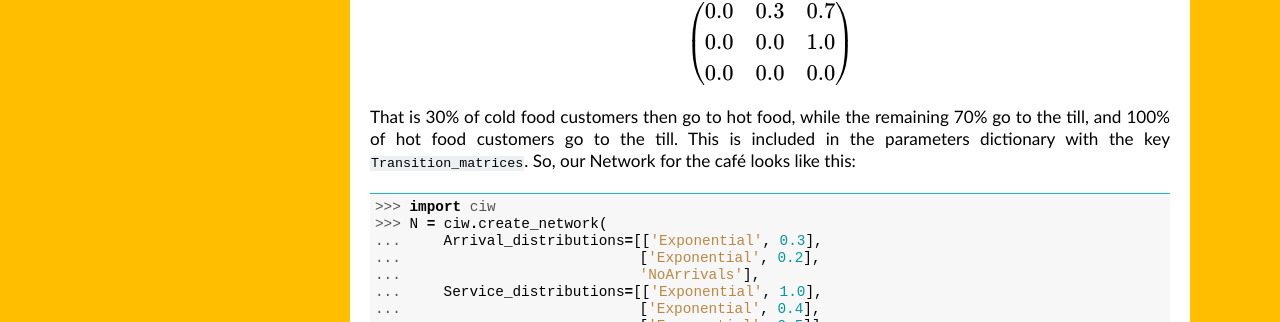
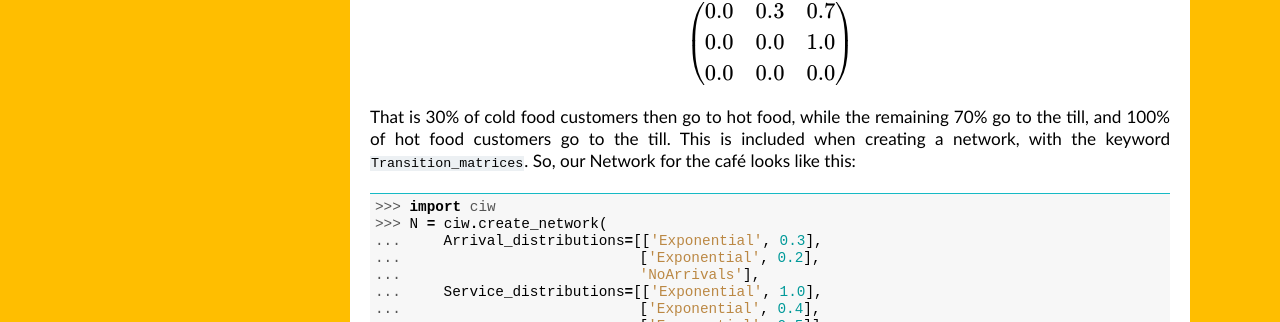
Before and after one commit to CiwPython/Ciw, a Sphinx documentation site: the page built from docs/Tutorial-II/tutorial_v.rst, in a window 1280 px wide. Shown: the part 1151-1473 px from the top of the page. Built offline with Sphinx 7.4.7, drawn with Linux system fonts in a browser that asks for light colours.

Commit message:
Remove remaining references to parameters dictionary

```diff
--- a/docs/Guides/behaviour.rst
+++ b/docs/Guides/behaviour.rst
@@ -50,7 +50,7 @@ First create the :code:`CustomArrivalNode` that inherits from :code:`ciw.Arrival
 	...         else:
 	...             self.simulation.nodes[2].accept(next_individual, self.next_event_date)
 
-To run the same system, we need to remove the :code:`'Queue_capacities'` from the parameters dictionary, so that customers are not rejected before reaching the :code:`send_individual` method::
+To run the same system, we need to remove the keyword :code:`'Queue_capacities'` when creating a network, so that customers are not rejected before reaching the :code:`send_individual` method::
 
 	>>> N = ciw.create_network(
 	...     Arrival_distributions=[['Exponential', 6.0], 'NoArrivals'],
--- a/docs/Reference/distributions.rst
+++ b/docs/Reference/distributions.rst
@@ -220,7 +220,8 @@ This is done by feeding in a function in the following way::
 Time Dependent Distributions
 ----------------------------
 
-Similar to adding :code:`UserDefined` functions, Ciw allows for time dependent functions. These are lambda functions that take in a time parameter.
+Similar to adding :code:`UserDefined` functions, Ciw allows for time dependent functions.
+These are lambda functions that take in a time parameter.
 Ciw uses the simulation's current time to sample a new service or inter-arrival time::
 
     ['TimeDependent', time_dependent_function]
@@ -235,7 +236,7 @@ Ciw uses the simulation's current time to sample a new service or inter-arrival
 No Arrivals
 -----------
 
-If a node does not have any arrivals of a certain class, then the following may be input into the parameters dictionary::
+If a node does not have any arrivals of a certain class, then the following may be input instead of a distribution::
 
     'NoArrivals'
 
--- a/docs/Tutorial-II/tutorial_v.rst
+++ b/docs/Tutorial-II/tutorial_v.rst
@@ -48,7 +48,7 @@ The transition matrix for the café system looks like this:
 
 
 That is 30% of cold food customers then go to hot food, while the remaining 70% go to the till, and 100% of hot food customers go to the till.
-This is included in the parameters dictionary with the key :code:`Transition_matrices`.
+This is included when creating a network, with the keyword :code:`Transition_matrices`.
 So, our Network for the café looks like this::
 
     >>> import ciw
```
